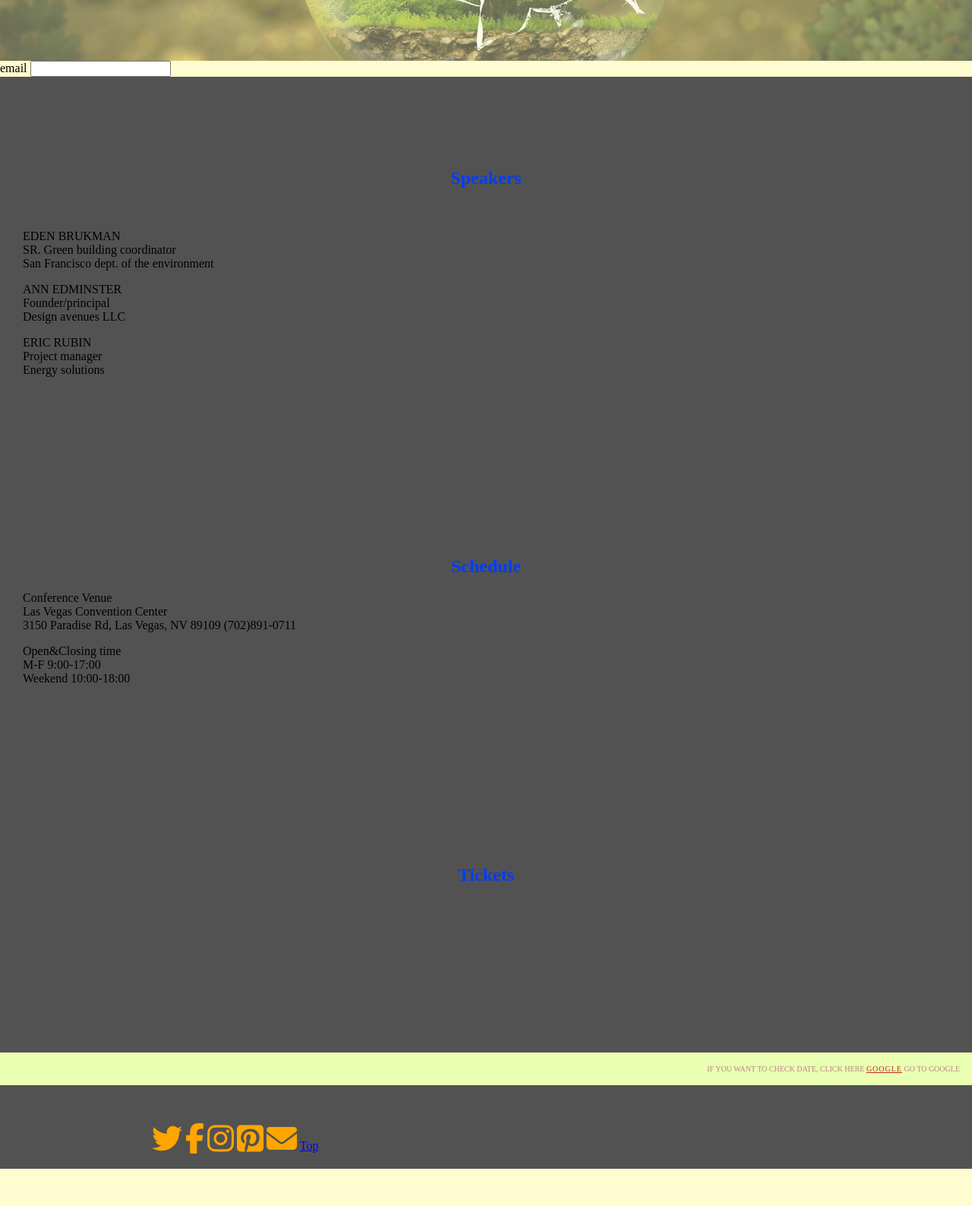
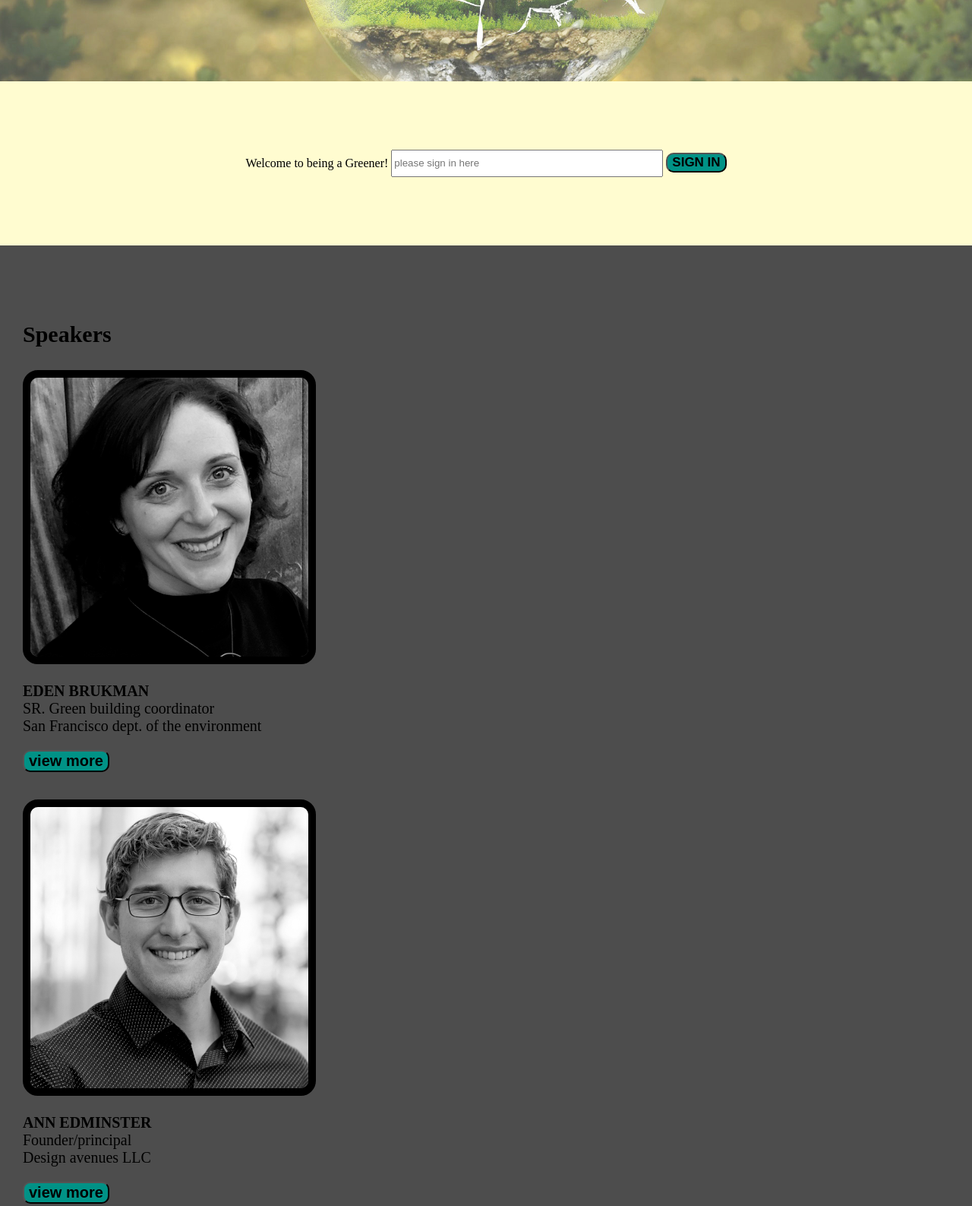
Before and after one commit to hyang01/gd2, a plain HTML site: page project4/index.html in a window 1280 px wide. Shown: the part 385-1972 px from the top of the page at 76% size. Before the commit the page ends 1923 px from the top, so only its background shows below. Drawn offline with Linux system fonts and the light colour scheme.

Commit message:
save work

```diff
--- a/project4/index.html
+++ b/project4/index.html
@@ -15,11 +15,14 @@
         <header>
             <h1>Greener <br>Design Conference 2020</h1>
             <h2>August 18. Las Vegas Convention Center</h2>
+            <link href="https://fonts.googleapis.com/css?family=Exo&display=swap" rel="stylesheet">
         </header>
 
         <div class="email">
-            <label class="input-box" for="email">email</label>
-            <input id="email" type="email" placeholder="" required>
+            <label for="email">Welcome to being a Greener!</label>
+            <input id="email" class="input-box" type="email" placeholder="please sign in here" required>
+
+            <button class="signin" type="button">SIGN IN</button>
         </div>
 
 
@@ -35,42 +38,53 @@
 
         <div class="box box-2">
             <section id="speakers">
-                <h2>Speakers</h2>
+                <h3>Speakers</h3>
 
-                <img class="speakers" src="">
-                <p>EDEN BRUKMAN<br>
+                <img class="speakers" src="images/s1.jpg">
+                <p><b>EDEN BRUKMAN</b><br>
                     SR. Green building coordinator<br>
                     San Francisco dept. of the environment</p>
-                <p>ANN EDMINSTER<br>
+                <button class="viewmore" type="button">view more</button>
+                <br><br><br>
+                <img class="speakers" src="images/s2.jpg">
+                <p><b>ANN EDMINSTER</b><br>
                     Founder/principal<br>
                     Design avenues LLC</p>
-                <p>ERIC RUBIN<br>
+                <button class="viewmore" type="button">view more</button>
+                <br><br><br>
+                <img class="speakers" src="images/s3.jpg">
+                <p><b>ERIC RUBIN</b><br>
                     Project manager<br>
                     Energy solutions</p>
+                <button class="viewmore" type="button">view more</button>
             </section>
 
             <section id="schedule">
-                <h2>Schedule</h2>
-                <p>
-                    Conference Venue<br>
-                    Las Vegas Convention Center<br>
-                    3150 Paradise Rd, Las Vegas, NV 89109 (702)891-0711
-                </p>
-                <p>Open&Closing time<br>
-                    M-F 9:00-17:00<br>
-                    Weekend 10:00-18:00
-                </p>
+                <h3>Schedule</h3>
+                <ul>
+                    <li>
+                        <b>Conference Venue</b><br>
+                        Las Vegas Convention Center<br>
+                        3150 Paradise Rd, Las Vegas, NV 89109 (702)891-0711 </li><br>
+
+                    <li><b>Open & Closing time</b><br>
+                        M-F 9:00-17:00<br>
+                        Weekend 10:00-18:00
+                    </li>
+                </ul>
             </section>
 
             <section id="tickets">
-                <h2>Tickets</h2>
+                <h3>Tickets</h3>
+                <p>2020 Greener Design Conference Tickets on sale now!
+                    <a href="https://www.eventbrite.com">More Information</a>
+                </p>
+                <button class="Ticketpurchase" type="button">Ticket purchase</button>
             </section>
 
 
 
-            <footer>If you want to check date, click here <a
-                    href="https://www.google.co.kr/?client=safari&channel=mac_bm" target="_blank">Google</a> go to
-                google</footer>
+
 
             <i class="fab fa-twitter"></i>
             <i class="fab fa-facebook-f"></i>
@@ -79,8 +93,11 @@
             <i class="fas fa-envelope"></i>
 
             <script src="https://kit.fontawesome.com/4765754196.js" crossorigin="anonymous"></script>
+            <br>
+            <footer>If you want to get more detail, click here <a
+                    href="https://www.google.co.kr/?client=safari&channel=mac_bm" target="_blank">Google</a> to search
+                the information.<br><a href="#top">Top</a></footer>
 
-            <a href="#top">Top</a>
         </div>
 </body>
 
--- a/project4/styles.css
+++ b/project4/styles.css
@@ -1,59 +1,123 @@
 body {
     margin: 0;
     background-color: rgb(255, 252, 208);
+
 }
 
 h1 {
     margin: 0;
     padding-top: 80px;
-    color: rgb(0, 60, 255);
+    color: rgb(0, 29, 124);
     font-size: 60px;
     text-align: center;
-
 }
 
 h2 {
-    color: rgb(0, 60, 255);
+    color: rgb(0, 29, 124);
     text-align: center;
 }
 
+h3 {
+    text-align: left;
+    font-size: 30px;
+    margin-top: auto;
+}
+
 header {
-    background-image: url("slide-1.jpg");
+    background-image: url("images/slide-1 copy.jpg");
     background-repeat: no-repeat;
     background-size: cover;
     padding: 90px;
-    opacity: 0.6;
+
+    font-family: 'Exo', sans-serif;
 }
+
+
+
+
 
 section {
     padding: 100px 30px;
 }
 
 .box-2 {
-    background-color: #525252;
-    margin-top: 0px;
+    background-color: #4d4d4d;
+    margin-top: 90px;
     margin-bottom: 0px;
     margin-left: 0px;
     margin-right: 0px;
+    color: black;
     /* position: absolute; */
 
 }
 
+.signin {
+    background-color: rgb(0, 146, 134);
+    background-size: 10px;
+    display: inline-block;
+    font-size: 17px;
+    font-weight: bold;
+    border-radius: 10px;
+}
+
+.viewmore {
+    background-color: rgb(0, 146, 134);
+    background-size: 10px;
+    font-size: 20px;
+    font-weight: bold;
+    border-radius: 10px;
+}
+
+.Ticketpurchase {
+    background-color: rgb(100, 0, 146);
+    background-size: 30px;
+    font-size: 20px;
+    font-weight: bold;
+    border-radius: 10px;
+}
+
+.input-box {
+    height: 30px;
+    width: 350px;
+}
+
+.email {
+    text-align: center;
+    margin-top: 90px;
+    margin-bottom: 0px;
+
+}
+
+#schedule ul {
+    list-style: round;
+    text-align: left;
+}
+
+p {
+    font-size: 20px;
+}
+
+.speakers {
+    width: 30%;
+    border: 10px solid rgb(0, 0, 0);
+    border-radius: 20px;
+}
+
 li a {
     border: 7px solid transparent;
-    color: #525252;
+    color: #202020;
     padding: 13px;
     text-decoration: none;
+
 }
 
 li a:hover,
 li a:focus {
-    border-color: rgb(0, 60, 255);
-    color: rgb(0, 60, 255);
+    border-color: rgb(0, 29, 124);
+    color: rgb(0, 29, 124);
 }
 
 li a:active {
-
     color: white;
 }
 
@@ -65,22 +129,25 @@ nav {
     left: 0;
 }
 
-ul {
+nav ul {
     text-align: center;
+
 }
 
-li {
+nav li {
     display: inline-block;
+
 }
 
 footer {
-    background: rgb(234, 255, 178);
-    color: rgb(185, 132, 132);
+    background: rgb(0, 0, 0);
+    color: rgb(0, 146, 134);
     font-size: 10px;
     margin-top: 100px;
     padding: 16px;
-    text-align: right;
+    text-align: center;
     text-transform: uppercase;
+
 }
 
 footer a {
@@ -96,10 +163,11 @@ footer a:hover {
 
 .fab.fa-twitter {
     font-size: 40px;
-    color: orange;
-    padding-left: 200px;
+    color: black;
+    padding-left: 350px;
     padding-top: 50px;
-    padding-bottom: 20px;
+    padding-bottom: 0px;
+
 }
 
 .fab.fa-twitter:hover {
@@ -108,7 +176,8 @@ footer a:hover {
 
 .fab.fa-facebook-f {
     font-size: 40px;
-    color: orange;
+    color: black;
+
 }
 
 .fab.fa-facebook-f:hover {
@@ -117,7 +186,8 @@ footer a:hover {
 
 .fab.fa-instagram {
     font-size: 40px;
-    color: orange;
+    color: black;
+
 }
 
 .fab.fa-instagram:hover {
@@ -126,7 +196,8 @@ footer a:hover {
 
 .fab.fa-pinterest-square {
     font-size: 40px;
-    color: orange;
+    color: black;
+
 }
 
 .fab.fa-pinterest-square:hover {
@@ -135,9 +206,25 @@ footer a:hover {
 
 .fas.fa-envelope {
     font-size: 40px;
-    color: orange;
+    color: black;
+
 }
 
 .fas.fa-envelope:hover {
     color: rgb(153, 0, 255);
 }
+
+
+@media (min-width:375px) {
+    body {
+        background-color: rgb(255, 252, 208);
+    }
+}
+
+
+
+@media (min-width:1280px) {
+    body {
+        background-color: rgb(255, 252, 208);
+    }
+}
```
Also changed, not shown: project4/images/s1.jpg (added), project4/images/s2.jpg (added), project4/images/s3.jpg (added), project4/images/slide-1 copy.jpg (added), project4/slide-1.jpg (deleted).
